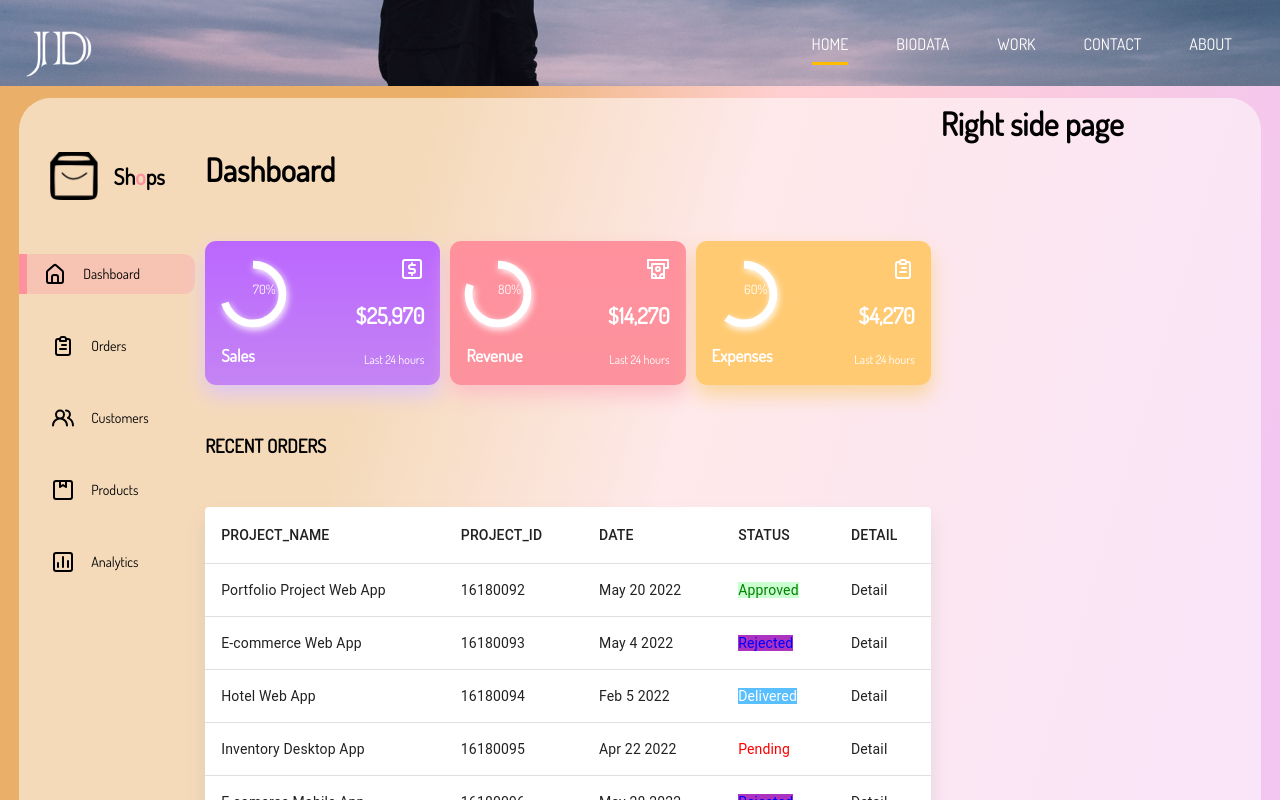
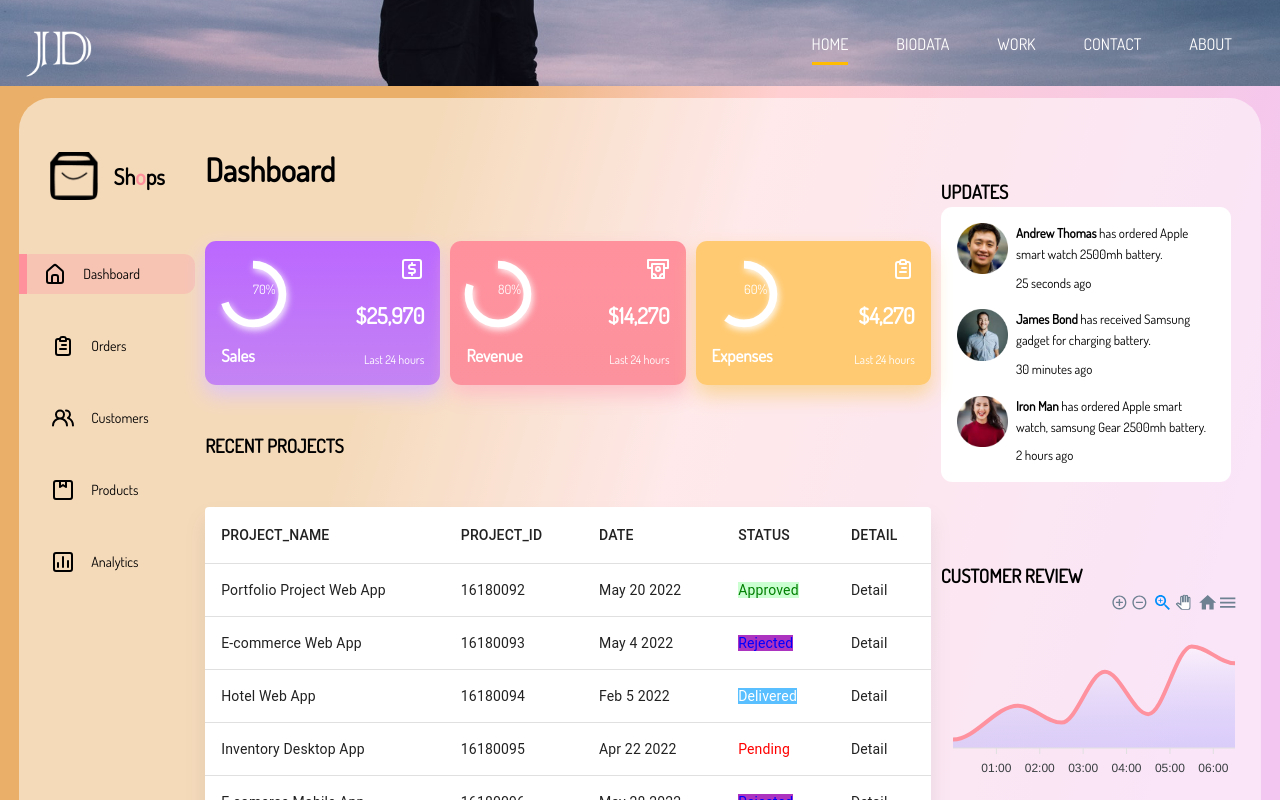
Before and after one commit to Software284/portfolio-website-next-project, a Next.js app: page /admin in a window 1280 px wide. Shown: the top 800 px of the page. Built offline with nearby package versions, Linux system fonts and the light colour scheme.

Commit message:
admin panel design completed

```diff
--- a/components/admin-page/others-component/maindash/maindash.js
+++ b/components/admin-page/others-component/maindash/maindash.js
@@ -6,7 +6,7 @@ function MainDash(){
       <div className={classes.MainDash}>
         <h1>Dashboard </h1>
         <Cards />
-        <h3>Recent Orders</h3>
+        <h3>Recent Projects</h3>
         <Table />
       </div>
     );
--- /dev/null
+++ b/components/admin-page/others-component/rightside/cust-review/customer-review.js
@@ -0,0 +1,61 @@
+import classes from '../cust-review/customer-review.module.css';
+const Chart = dynamic(() => import("react-apexcharts"), { ssr: false });
+import dynamic from "next/dynamic";
+function CustomerReview(){
+     const data = {
+       series: [
+         {
+           name: "Review",
+           data: [10, 50, 30, 90, 40, 120, 100],
+         },
+       ],
+       options: {
+         chart: {
+           type: "area",
+           height: "auto",
+         },
+
+         fill: {
+           colors: ["#fff"],
+           type: "gradient",
+         },
+         dataLabels: {
+           enabled: false,
+         },
+         stroke: {
+           curve: "smooth",
+           colors: ["#ff929f"],
+         },
+         tooltip: {
+           x: {
+             format: "dd/MM/yy HH:mm",
+           },
+         },
+         grid: {
+           show: false,
+         },
+         xaxis: {
+           type: "datetime",
+           categories: [
+             "2018-09-19T00:00:00.000Z",
+             "2018-09-19T01:30:00.000Z",
+             "2018-09-19T02:30:00.000Z",
+             "2018-09-19T03:30:00.000Z",
+             "2018-09-19T04:30:00.000Z",
+             "2018-09-19T05:30:00.000Z",
+             "2018-09-19T06:30:00.000Z",
+           ],
+         },
+         yaxis: {
+           show: false,
+         },
+         toolbar: {
+           show: false,
+         },
+       },
+     };
+ return (
+     <Chart series={data.series} options={data.options} type='area'/>
+ );
+}
+export default CustomerReview;
--- a/components/admin-page/others-component/rightside/rightside.js
+++ b/components/admin-page/others-component/rightside/rightside.js
@@ -1,8 +1,17 @@
 import classes from './rightside.module.css';
+import Updates from './updates/updates';
+import CustomerReview from './cust-review/customer-review';
 function RightSide(){
     return(
-        <div>
-            <h1>Right side page</h1>
+        <div className={classes.RightSide}>
+            <div>
+                <h3>Updates</h3>
+                <Updates/>
+            </div>
+            <div>
+                <h3>Customer Review</h3>
+                <CustomerReview/>
+            </div>
         </div>
     );
 }
--- a/components/admin-page/others-component/rightside/rightside.module.css
+++ b/components/admin-page/others-component/rightside/rightside.module.css
@@ -0,0 +1,6 @@
+.RightSide{
+    display: flex;
+    flex-direction: column;
+    width: 95%;
+    justify-content: space-evenly;
+}
--- /dev/null
+++ b/components/admin-page/others-component/rightside/updates/updates.js
@@ -0,0 +1,23 @@
+import classes from './updates.module.css';
+import {UpdatesData} from '../../../../../all-array';
+function Updates(){
+    return (
+      <div className={classes.Updates}>
+        {UpdatesData.map((data) => {
+          return (
+            <div className={classes.Update}>
+              <img src={data.img} alt="" />
+              <div className={classes.Noti}>
+                <div style={{ marginBottom: "0.5rem" }}>
+                  <span>{`${data.name}` + " "} </span>
+                  <span>{data.noti}</span>
+                </div>
+                <span>{data.time}</span>
+              </div>
+            </div>
+          );
+        })}
+      </div>
+    );
+}
+export default Updates;
--- /dev/null
+++ b/components/admin-page/others-component/rightside/updates/updates.module.css
@@ -0,0 +1,24 @@
+.Updates{
+    width:85%;
+     background-color: white;
+    border-radius: 0.7rem;
+    padding:1rem;
+    gap:1rem;
+    display: flex;
+    flex-direction: column;
+    font-size: 13px;
+}
+
+.Update {
+    display: flex;
+    gap:0.5rem;
+}
+
+.Update > img{
+    width:3.2rem;
+    height:3.2rem;
+}
+
+.Noti>div>span:nth-of-type(1){
+    font-weight: bold;
+}
```
Also changed, not shown: all-array.js, components/admin-page/others-component/rightside/cust-review/customer-review.module.css (added).
